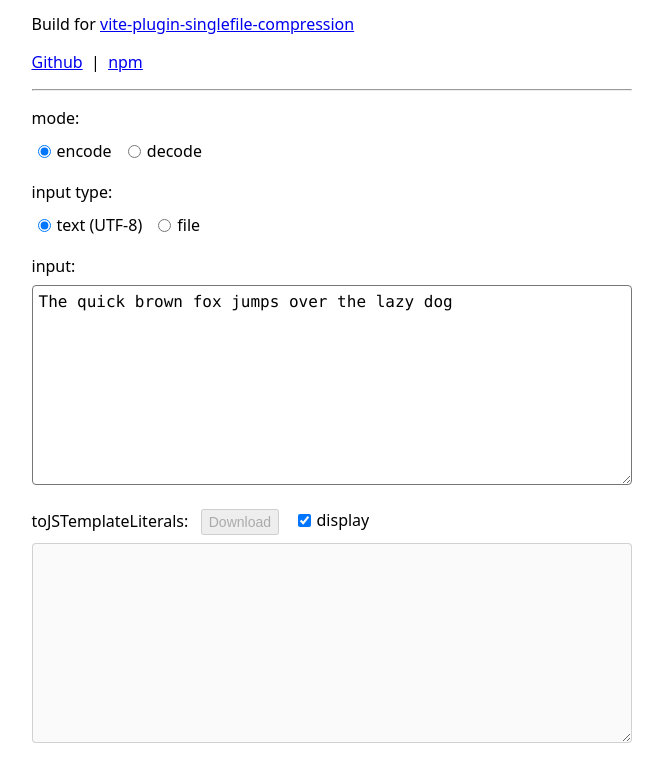
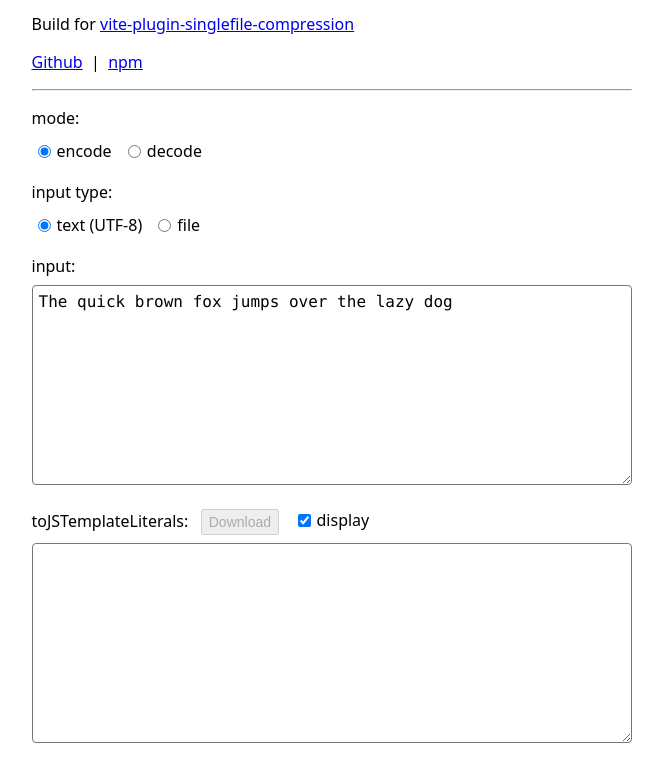
Before and after one commit to bddjr/base128, a website: page website/index.html in a window 1280 px wide. Shown: the part 113-885 px from the top of the page, without its empty margins (301-964 px from the left). Drawn offline with Linux system fonts and the light colour scheme.

Commit message:
html textarea css

```diff
--- a/website/index.html
+++ b/website/index.html
@@ -60,6 +60,8 @@
             min-height: 200px;
             border-radius: 4px;
             padding: 6px;
+            border: 1px solid rgb(118, 118, 118);
+            background: transparent;
         }
 
         button {
```
